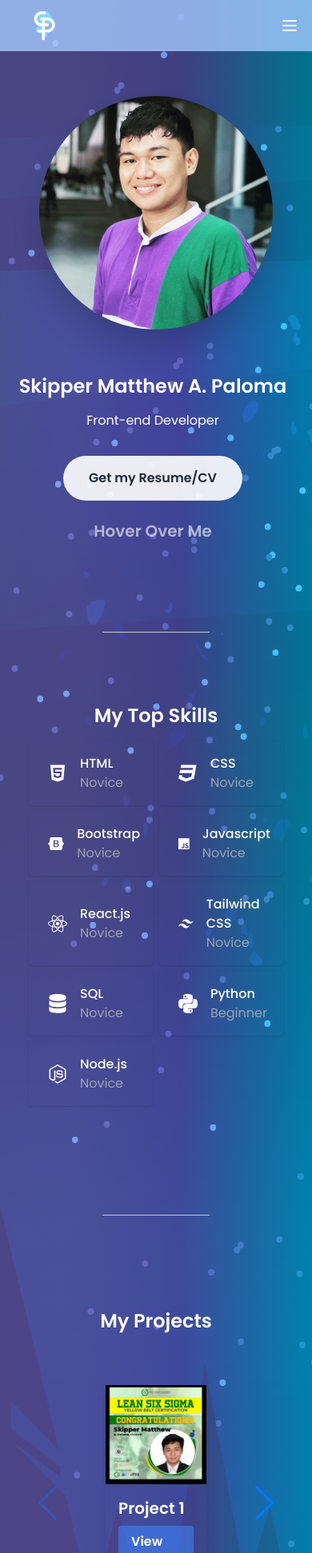
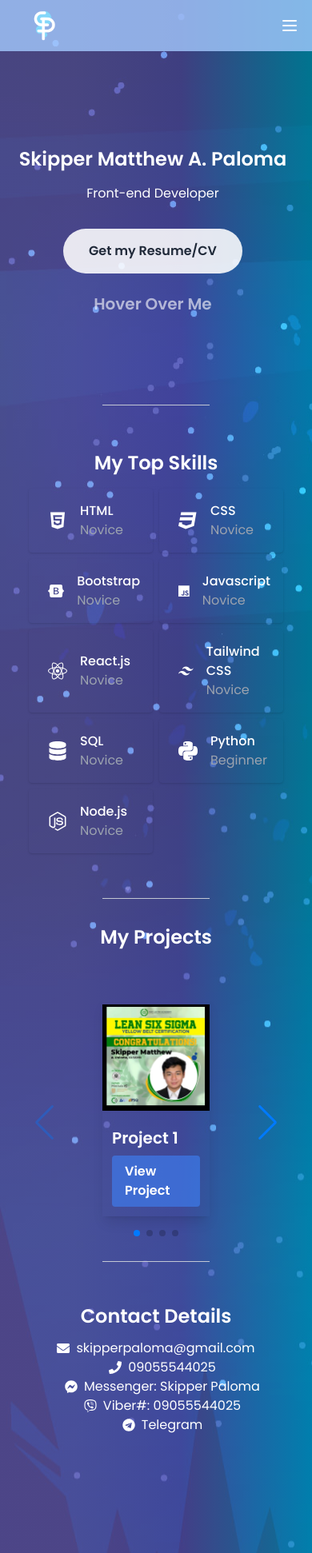
Before and after one commit to Kypso18/PersonalWebPage, a React (Create React App) app: page / in a window 390 px wide. Shown: the top 1942 px of the page at 80% size. Built offline with nearby package versions, Linux system fonts and the light colour scheme.

Commit message:
update 5 files

```diff
--- /dev/null
+++ b/src/components/MusicPlayOnHover.css
@@ -0,0 +1,11 @@
+* {
+    padding: 2px 2px;
+}
+
+@media (max-width: 414px) {
+   .shrink-img {
+      width: 5px;
+      height: 5px;
+      padding: 4px 4px;
+    }
+  }
--- a/src/components/MusicPlayOnHover.js
+++ b/src/components/MusicPlayOnHover.js
@@ -2,6 +2,7 @@ import React, { useRef } from 'react';
 import Profile from '../assets/profile.png'
 import Music from '../assets/Cupid.mp3';
 import DownloadButton from '../components/DownloadButton';
+import '../components/MusicPlayOnHover.css';
 
 const MusicPlayOnHover = () => {
   const audioRef = useRef(null);
@@ -17,9 +18,9 @@ const MusicPlayOnHover = () => {
 
 
   return (
-    <div className="mbcontainer mx-auto flex flex-col md:flex-row px-5 py-24 items-center justify-center">
+    <div className="mbcontainer mx-auto flex flex-col md:flex-row px-4 py-24 items-center justify-center">
       <img
-        className="lg:w-2/6 md:w-4/6 w-5/6 mb-10 object-cover object-center rounded-full shadow-2xl opacity-95 hover:animate-spin"
+        className="shrink-img w-3/6 lg:w-3/6 md:w-3/6 sm:w-3/6 mb-10 md:ml-10 object-cover object-center rounded-full shadow-2xl opacity-95 hover:animate-spin"
         alt="profile"
         src={Profile}
         onMouseEnter={handleMouseEnter}
--- a/src/components/Navbar.js
+++ b/src/components/Navbar.js
@@ -92,7 +92,7 @@ const Navbar = () => {
       {/* Mobile menu */}
       {isMenuOpen && (
         <div className="sm:hidden bg-blue-300/80">
-          <div className="flex flex-col px-2 pt-2 pb-2 space-y-1">
+          <div className="flex flex-col px-4 pt-2 pb-2 space-y-1">
             <NavItem to='/'>
               Home
             </NavItem>
--- a/src/components/Swiper.js
+++ b/src/components/Swiper.js
@@ -14,8 +14,8 @@ SwiperCore.use([Navigation, Pagination, Scrollbar, A11y]);
 const SwiperContainer = () => {
   return (
 
-    <div className="container mx-auto my-9 py-10 px-9">
-        <h2 className="text-2xl text-center font-bold mb-4">My Projects</h2>
+    <div className="container mx-auto my-4 py-18 px-8">
+        <h2 className="text-2xl text-center font-bold pt-4 mt-2 mb-3">My Projects</h2>
         <br></br>
         <br></br>
         <Swiper
@@ -41,8 +41,8 @@ const SwiperContainer = () => {
         {projects.map((project, index) => (
           <SwiperSlide className='mb-10' key={index}>
             <div className="max-w-md mx-24 shadow-lg px-auto">
-              <img src={project.coverPhoto} alt={project.title} className="w-full" />
-              <div className="p-4">
+              <img src={project.coverPhoto} alt={project.title} className="w-fit py-2" />
+              <div className="p-3">
                 <h2 className="text-xl font-bold mb-2">{project.title}</h2>
                 <a
                   href={project.redirectionLink}
--- a/src/pages/Home.css
+++ b/src/pages/Home.css
@@ -1,18 +1,9 @@
-section {
-    display: flex;
-    justify-content: center;
-    align-items: center;
-    flex-direction: column;
-    font-size: 3rem;
+@media (max-width: 414px) {
+  .topskills {
+    padding: 2px 4px;
+
   }
-
-  #weather-icon {
-    display: flex;
-    align-items: center;
-    justify-content: center;
+  .contact {
+    padding-top: 5px;
   }
-
-  #weather-icon img {
-    max-width: 100%;
-    height: auto;
-  }
+}
--- a/src/pages/Home.js
+++ b/src/pages/Home.js
@@ -49,8 +49,8 @@ function Home() {
 
       <MusicPlayOnHover />
       <Divider />
-      <br />
-      <div className="py-12 px-9">
+
+      <div className="py-10 px-9 topskills">
         <h2 className="text-2xl text-center font-bold mb-4">My Top Skills</h2>
         <div className="grid grid-cols-2 sm:grid-cols-3 md:grid-cols-3 gap-2">
           {skills.map((skill, index) => (
@@ -67,16 +67,15 @@ function Home() {
           ))}
         </div>
       </div>
-      <br />
-      <br />
-      <br />
+
+
       <Divider />
-      <br />
+
       <SwiperContainer />
 
       <Divider />
-      <div className="container mx-auto py-10 px-9">
-        <h2 className="text-2xl font-bold mb-2 mt-2 text-center">Contact Details</h2>
+      <div className="contact container mx-auto py-2 px-8 my-auto">
+        <h2 className="text-2xl font-bold mb-3 mt-7 text-center">Contact Details</h2>
         <div className="flex flex-wrap justify-center items-center space-x-4">
           <div className="flex items-center space-x-2">
             <FaEnvelope className="text-white" />
```
